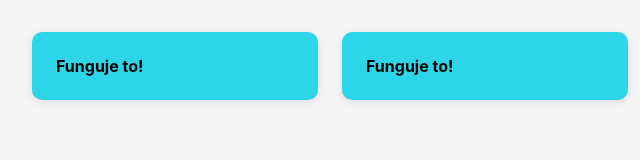
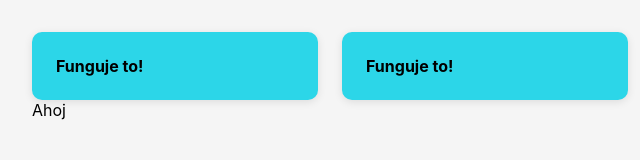
Before and after one commit to MaksymKotlin855/dashboard, a plain HTML site: page index.html in a window 1280 px wide. Shown: the full height of the page, 0-640 px from the left. Drawn offline with nearby package versions, Linux system fonts and the light colour scheme.

Commit message:
version1_test

```diff
--- a/index.html
+++ b/index.html
@@ -49,6 +49,8 @@
       }
     }
     loadWidgets();
+
   </script>
+  <p>Ahoj</p>
 </body>
 </html>
```
